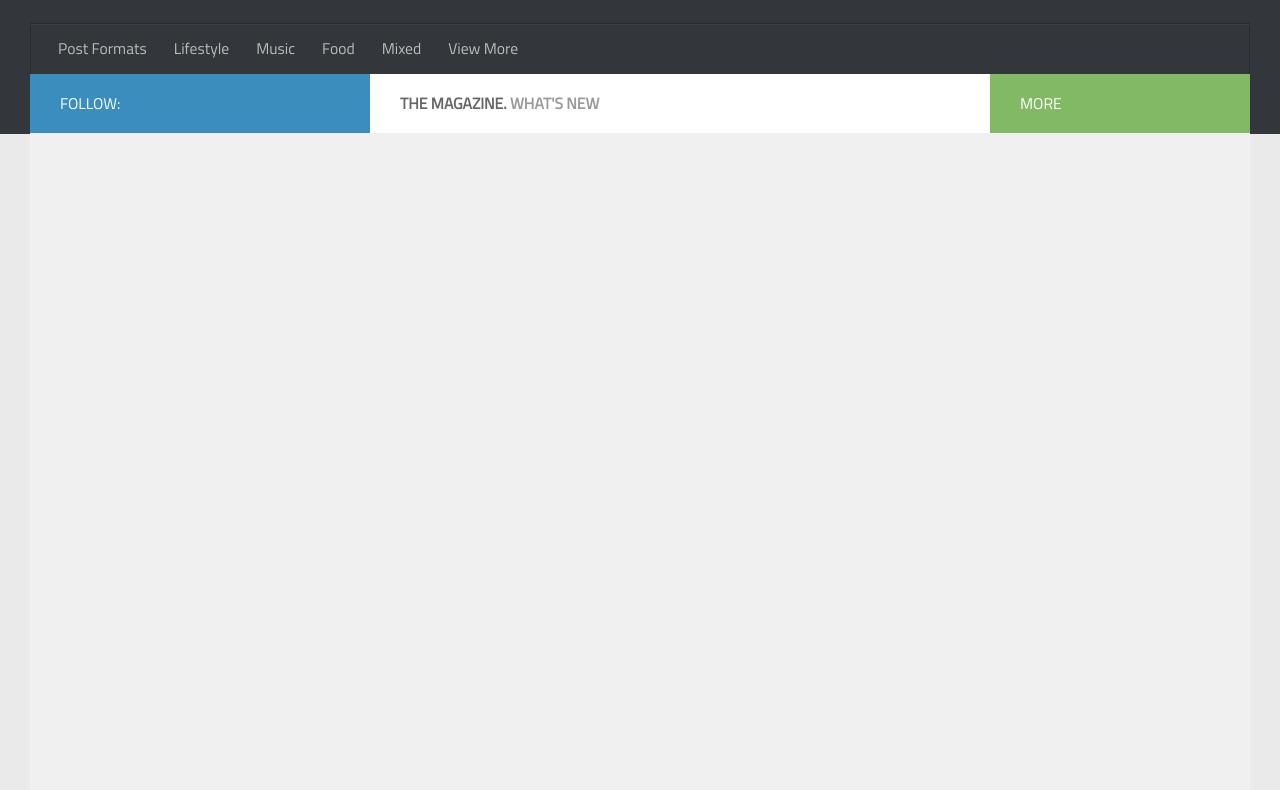
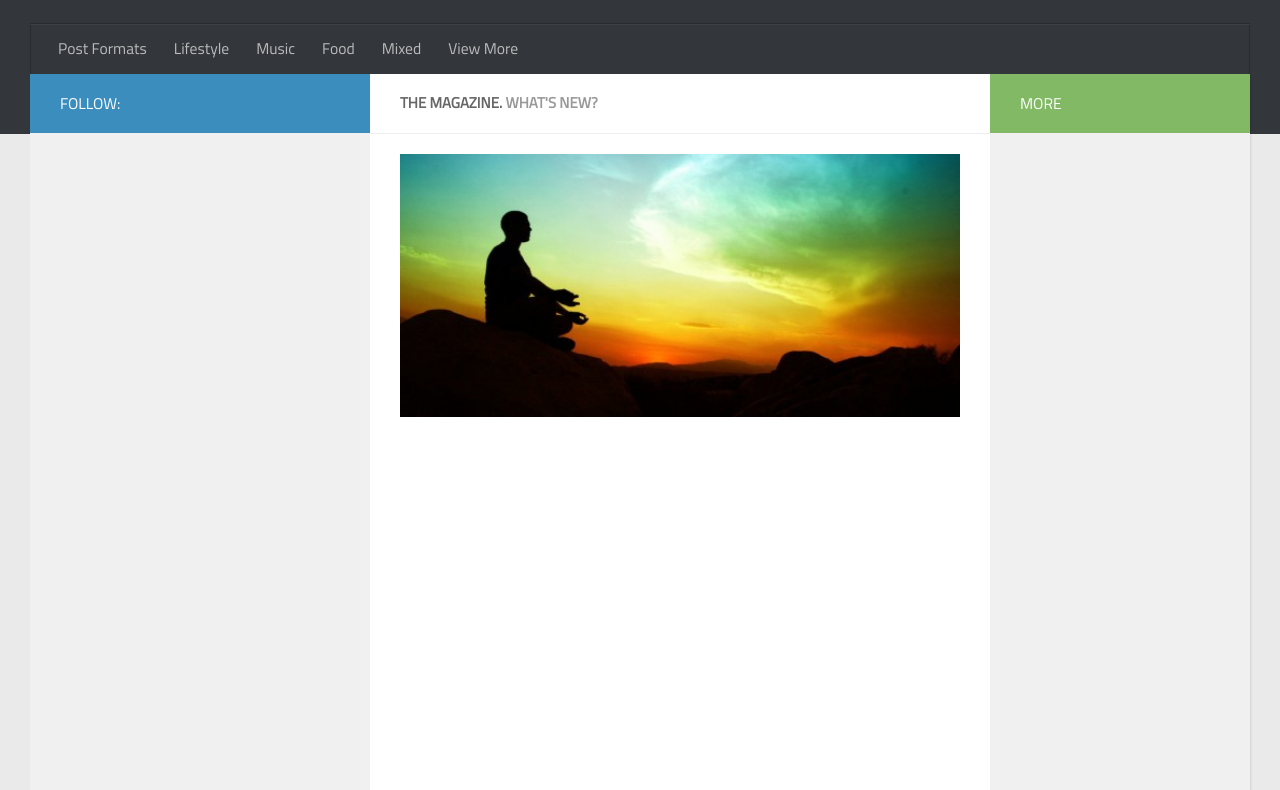
Before and after one commit to nazomikan/coding-knock, a website: page public/page/human/index.html in a window 1280 px wide. Shown: the part 164-954 px from the top of the page. Drawn offline with Linux system fonts and the light colour scheme.

Commit message:
[human] fixed font-size of article caption

```diff
--- a/public/page/human/css/style.css
+++ b/public/page/human/css/style.css
@@ -4,6 +4,7 @@ html,body{
      font-size: 13px;
      font-family: "Titillium Web", Arial, sans-serif;
      -webkit-font-smoothing: antialiased;
+     letter-spacing: 0em;
 }
 
 .sec-wrapper{
@@ -26,7 +27,6 @@ html,body{
 
 .sec-main{
     width: 1220px;
-    height: 1000px;/*mock*/
     margin-left: auto;
     margin-right: auto;
     margin-top: -110px;
@@ -34,6 +34,7 @@ html,body{
 }
 
 .sec-columnWrapper{
+    box-shadow: 1px 1px 2px rgba(0,0,0,0.1);
     zoom: 1;
 }
 
@@ -125,6 +126,7 @@ html,body{
     top: 22px;
     left: 185px;
     font-size: 1.05em;
+    font-weight: lighter;
 }
 
 .mod-postFormat{
@@ -173,11 +175,21 @@ html,body{
 }
 
 .mod-article .articleCaption{
-    padding:22px 30px;
-    font-size: 1.2em;
+    padding: 22px 30px;
+    font-size: 1.15em;
     color: #666666;
+    border-bottom: 1px solid #eee;
 }
 
 .mod-article .articleCaption .subCaption{
     color: #999999;
 }
+
+.mod-article .articleInner{
+    padding: 20px 30px;
+    height: 1500px;
+}
+
+.mod-article .articleInner .postThumbLarge{
+    width: 100%;
+}
--- a/public/page/human/index.html
+++ b/public/page/human/index.html
@@ -61,7 +61,10 @@
                 </div>
                 <div class="sec-centerColumn">
                     <article class="mod-article">
-                        <h2 class="articleCaption">THE MAGAZINE. <span class="subCaption">WHAT'S NEW</span></h2>
+                        <h2 class="articleCaption">THE MAGAZINE. <span class="subCaption">WHAT'S NEW?</span></h2>
+                        <div class="articleInner">
+                            <img class="postThumbLarge" src="./img/meditation-520x245.jpg">
+                        </div>
                     </article>
                 </div>
                 <div class="sec-rightColumn">
```
